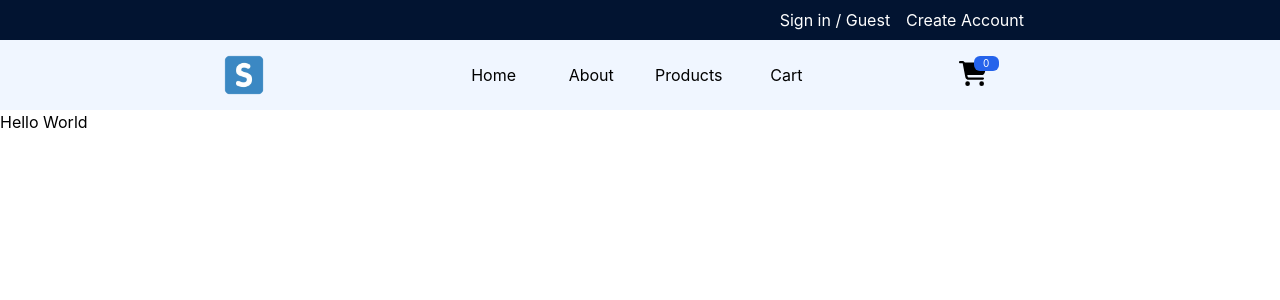
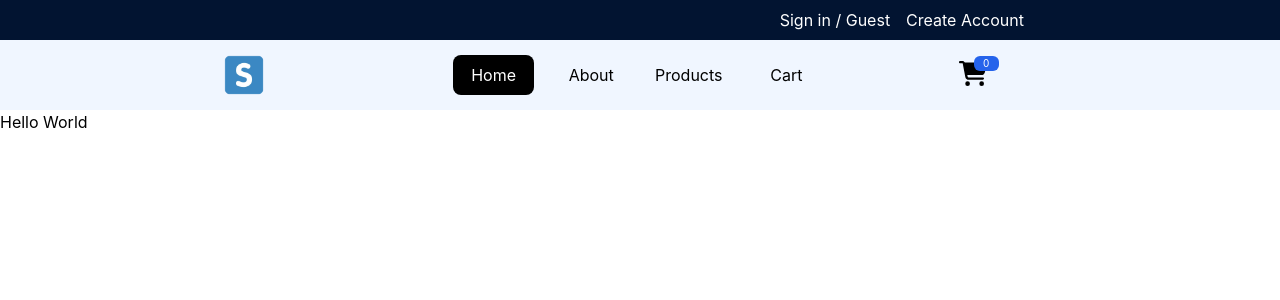
Before and after one commit to Ameer2000Mzori/ShopSprint, a React (Create React App) app in the folder frontend/: page / in a window 1280 px wide. Shown: the top 300 px of the page. Built offline with nearby package versions, Linux system fonts and the light colour scheme.

Commit message:
small bug fix where nav elements change their classes when user changes to other pages

```diff
--- a/frontend/src/components/pages/navbar/component/NavLinks.jsx
+++ b/frontend/src/components/pages/navbar/component/NavLinks.jsx
@@ -12,10 +12,14 @@ const NavLinks = () => {
 
   //changing the navigation class for our nav elements
   useEffect(() => {
+    console.log(location)
     const updatedNavData = newNavData.map((item) => ({
       ...item,
-      active: item.path === location.pathname,
+      active:
+        item.path === location.pathname ||
+        (item.path === '/home' && location.pathname === '/'),
     }))
+
     setNewNavData(updatedNavData)
   }, [location.pathname])
 
```
